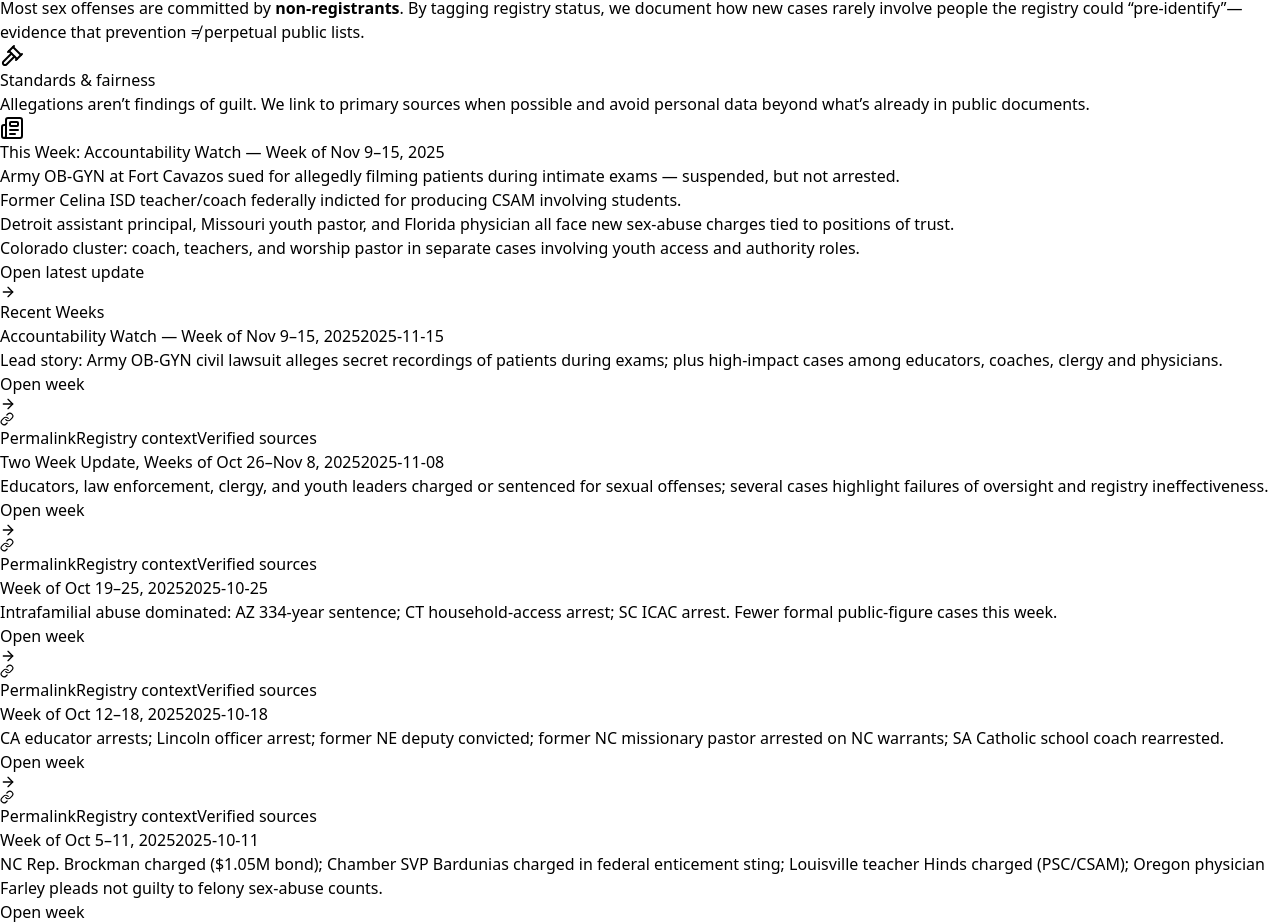
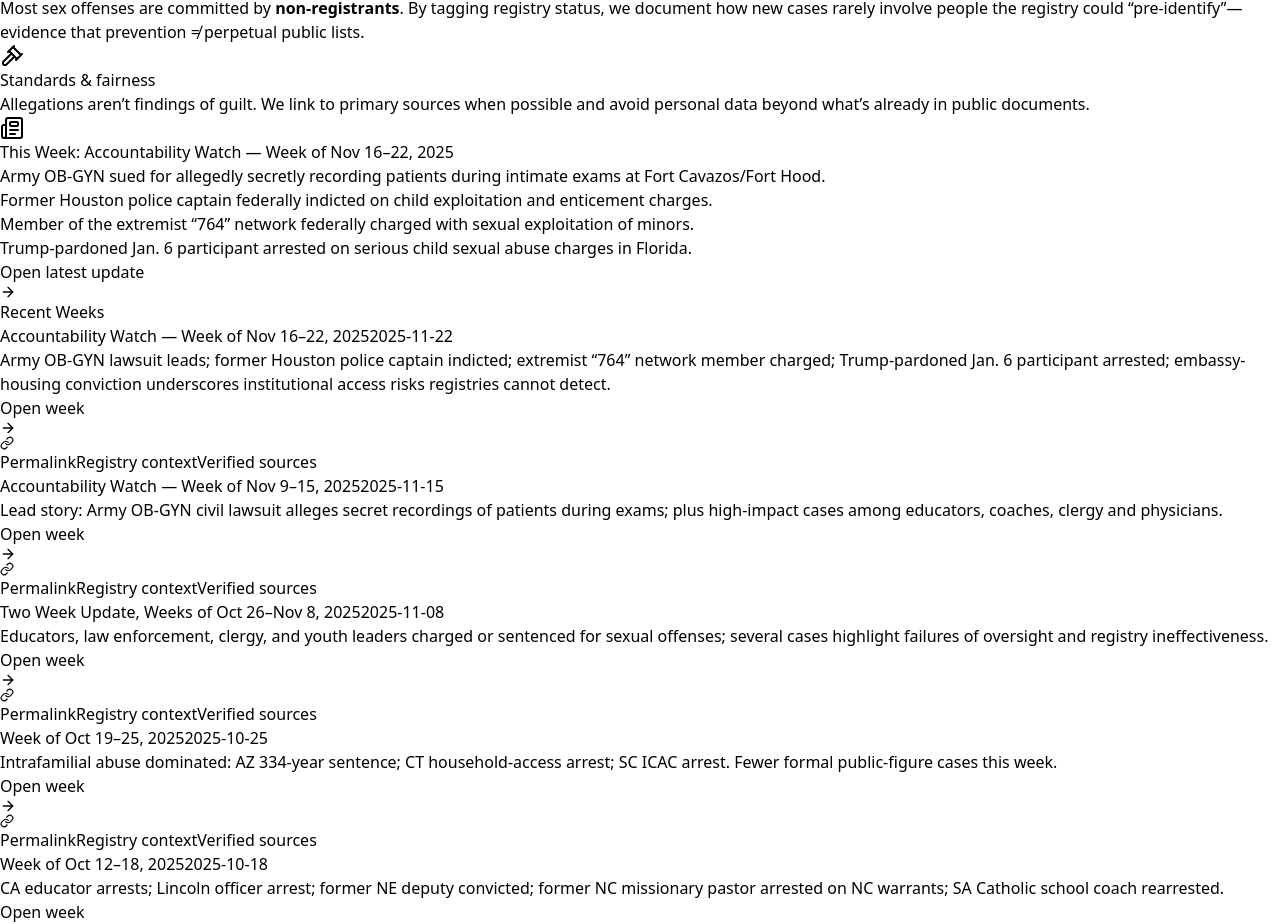
Before and after one commit to projectsolarrecon/Solar, a React (Vite) app: page /resources/accountability-watch in a window 1280 px wide. Shown: the part 3430-4354 px from the top of the page. Built offline with nearby package versions, Linux system fonts and the light colour scheme.

Commit message:
Update accountabilityWatch.ts

```diff
--- a/src/data/accountabilityWatch.ts
+++ b/src/data/accountabilityWatch.ts
@@ -7,6 +7,14 @@ export type AccountabilityItem = {
 };
 
 export const accountabilityWatch: AccountabilityItem[] = [
+{
+  date: "2025-11-22",
+  title: "Accountability Watch — Week of Nov 16–22, 2025",
+  slug: "2025-11-22",
+  path: "/resources/accountability-watch/2025-11-22",
+  summary:
+    "Army OB-GYN lawsuit leads; former Houston police captain indicted; extremist “764” network member charged; Trump-pardoned Jan. 6 participant arrested; embassy-housing conviction underscores institutional access risks registries cannot detect.",
+},
 {
   date: "2025-11-15",
   title: "Accountability Watch — Week of Nov 9–15, 2025",
```
